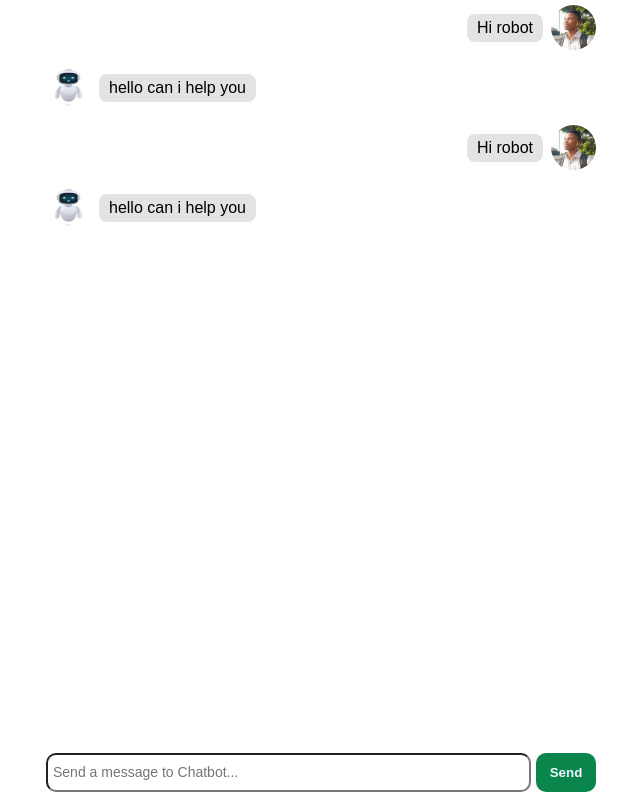
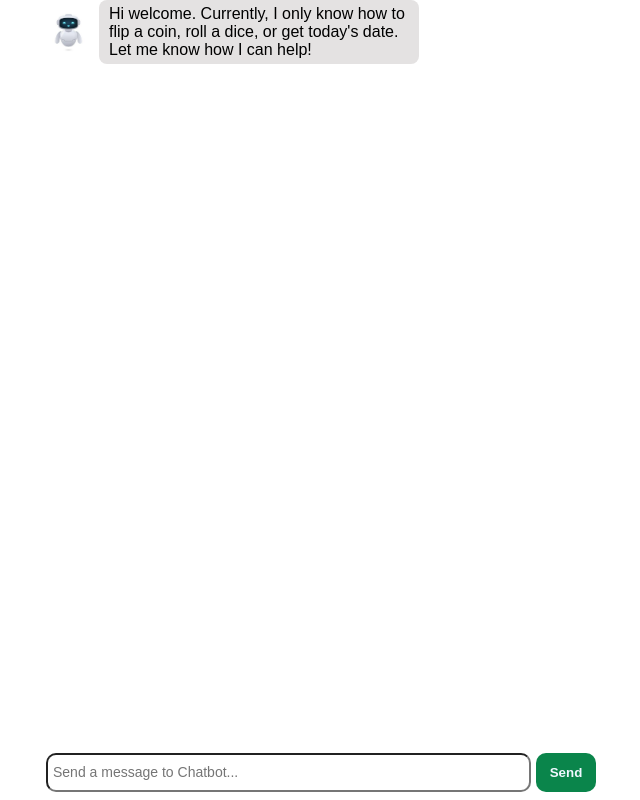
Before and after one commit to Mighty97/AiChatApp, a React (Vite) app: page / in a window 1280 px wide. Shown: the whole page, without its empty margins (319-959 px from the left). Built offline with nearby package versions, Linux system fonts and the light colour scheme.

Commit message:
code cleanup

```diff
--- a/index.html
+++ b/index.html
@@ -7,7 +7,9 @@
     <title>AI Chat App</title>
   </head>
   <body>
-    <div id="root"></div>
-    <script type="module" src="/src/main.jsx"></script>
+    <div id="root">
+    </div>
+    <script type="module" src="/src/main.jsx">
+    </script>
   </body>
 </html>
--- a/src/App.css
+++ b/src/App.css
@@ -18,6 +18,7 @@
     scrollbar-width: none;
   }
 }
+
 .chat-input-button-container {
  margin-top: auto;
 }
--- a/src/App.jsx
+++ b/src/App.jsx
@@ -4,24 +4,14 @@ import { ChatInput } from './component/ChatInput'
 import './App.css'
 
 function App() {
-   const [chatMessages, setChatMessages] = useState([{
-    message: 'Hi robot',
-    sender: 'user',
-    id: crypto.randomUUID()
-  }, {
-    message: 'hello can i help you',
-    sender: 'robot',
-    id: crypto.randomUUID()
-  },{
-    message: 'Hi robot',
-    sender: 'user',
-    id: crypto.randomUUID()
-  }, {
-    message: 'hello can i help you',
+   const [chatMessages, setChatMessages]
+   = useState([{
+    message: `Hi welcome. Currently, I only know how to flip a coin, roll a dice, or get today's date. Let me know how I can help!`,
     sender: 'robot',
     id: crypto.randomUUID()
   }]
 );
+
   return (
     <div className='chat-app-container'>
       <div className='chat-messages-container' >
--- a/src/component/ChatInput.jsx
+++ b/src/component/ChatInput.jsx
@@ -4,10 +4,11 @@ import './Chatinput.css'
 
 export function ChatInput({chatMessages, setChatMessages}) {
    const [inputText,  setInputText] = useState('');
+
   function chatInputText(event) {
-
     setInputText(event.target.value);
   }
+
   function sendMessage(){
     const newChatMessages = [
       ...chatMessages, {
@@ -29,6 +30,7 @@ export function ChatInput({chatMessages, setChatMessages}) {
     ]);
 
     setInputText('');
+
   }
   return (
     <div className="chat-input-container" >
--- a/src/component/ChatMessage.jsx
+++ b/src/component/ChatMessage.jsx
@@ -6,13 +6,19 @@ import './ChatMessage.css'
 export function ChatMessage({message, sender}) {
   return (
     <div className='chat-messages-container' >
+
       <div className={sender === 'user'? 'chat-user-message' : 'chat-robot-message'} >
+
       {sender ==='robot' && <img src={RobotProfileImage} alt="robot_image" className='chat-profile-picture'  />}
+
       <div className='chat-messages'>
         {message}
       </div>
+
       {sender ==='user' && <img src={UserProfileImage} alt="Use_image" className='chat-profile-picture'  /> }
+
     </div>
+
     </div>
   );
 }
--- a/src/component/ChatMessages.jsx
+++ b/src/component/ChatMessages.jsx
@@ -3,14 +3,17 @@ import { ChatMessage } from './ChatMessage'
 
 export function ChatMessages({chatMessages}) {
   return (
-    <div>
+    <>
+
       {chatMessages.map((chatMessage) => {
         return (
+
         <ChatMessage message={chatMessage.message} sender={chatMessage.sender} key={chatMessage.id} />
+
       )})
     }
 
-    </div>
+    </>
 
   );
 };
```
